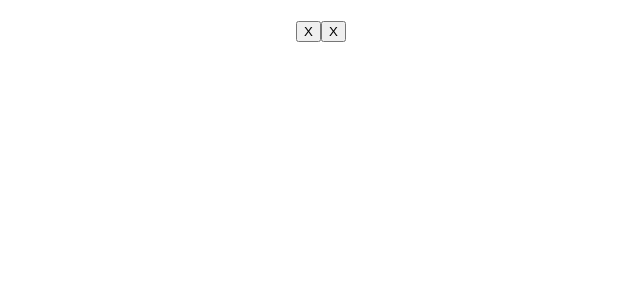
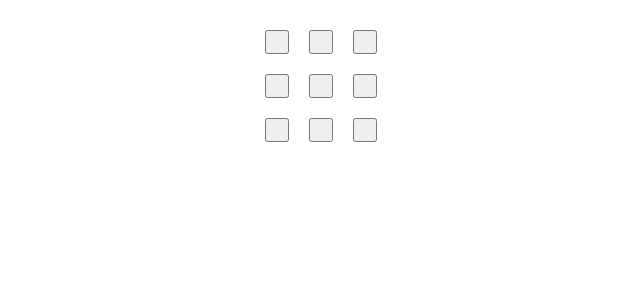
Before and after one commit to abdoulkarim22/Tic-Toc-Toe-App, a React (Create React App) app in the folder mon-app/: page / in a window 1280 px wide. Shown: the top 300 px of the page, without its empty margins (319-959 px from the left). Built offline with nearby package versions, Linux system fonts and the light colour scheme.

Commit message:
add function and useState

```diff
--- a/mon-app/src/App.css
+++ b/mon-app/src/App.css
@@ -27,6 +27,10 @@
 .App-link {
   color: #61dafb;
 }
+button{
+  margin: 10px;
+  padding: 10px;
+}
 
 @keyframes App-logo-spin {
   from {
--- a/mon-app/src/App.js
+++ b/mon-app/src/App.js
@@ -1,13 +1,35 @@
 import './App.css';
-import React, { Fragment } from 'react'
+import { useState } from 'react';
 
-function App() {
+function Square() {
+ const [value, setValue] = useState(null)
+
+  function handleClick() {
+   setValue('O')
+  }
   return (
-    <>
-      <button className="square">X</button>
-      <button className="square">X</button>
-    </>
+     <button className="square"   onClick={handleClick} >{value}</button>
   )
 }
 
-export default App
+export default function Board() {
+  return (
+    <>
+      <div className="board-row">
+        <Square />
+        <Square />
+        <Square />
+      </div>
+      <div className="board-row">
+        <Square />
+        <Square />
+        <Square />
+      </div>
+      <div className="board-row">
+        <Square />
+        <Square />
+        <Square />
+      </div>
+    </>
+  );
+}
```
